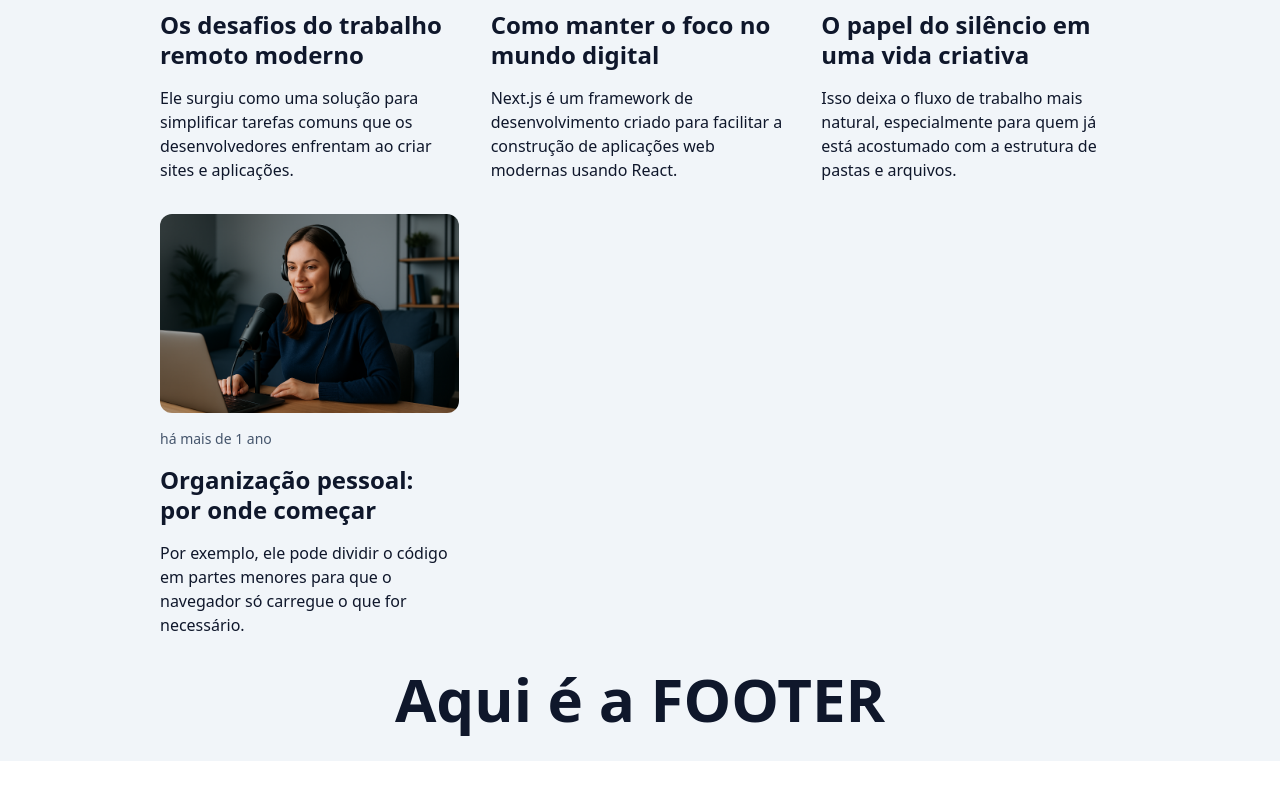
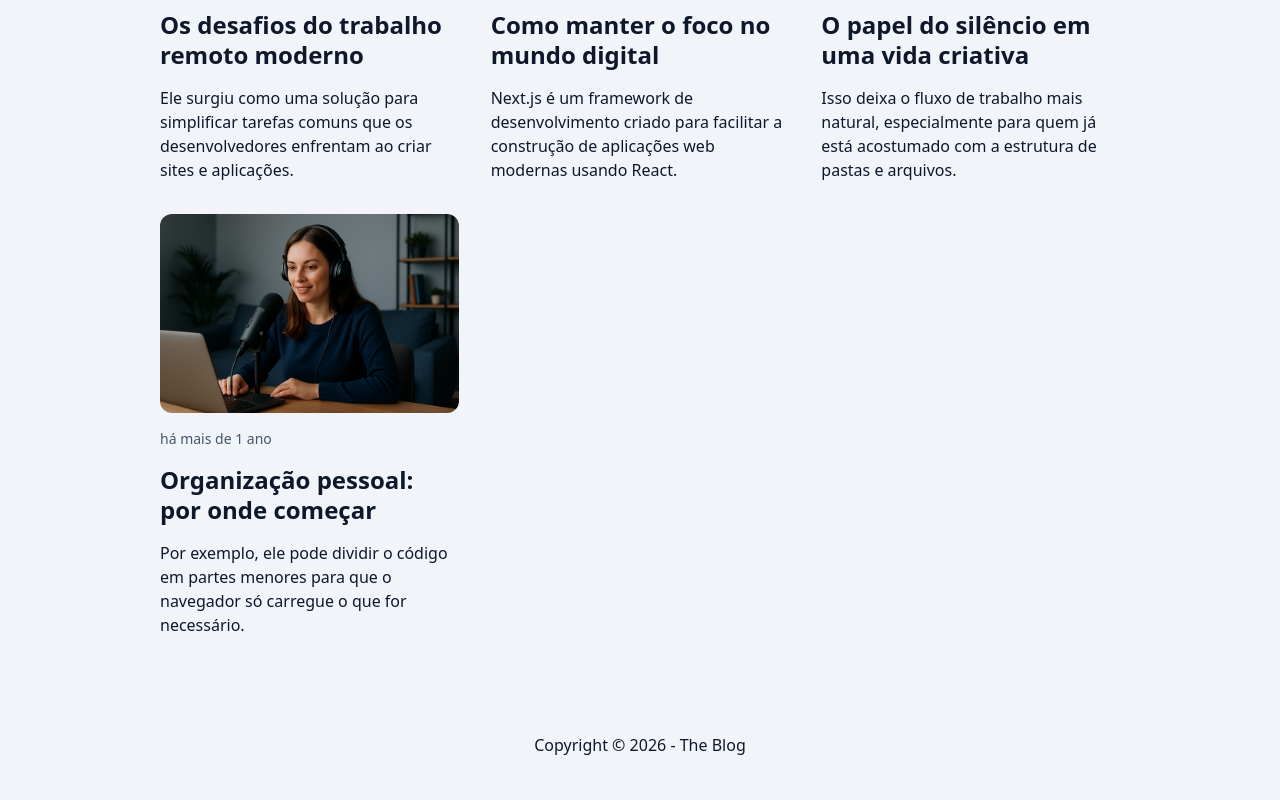
Before and after one commit to amadeu100401/theBlog, a Next.js app: page / in a window 1280 px wide. Shown: the part 1286-2086 px from the top of the page. Before the commit the page ends 2047 px from the top, so only its background shows below. Built offline with nearby package versions, Linux system fonts and the light colour scheme.

Commit message:
feature: adding footer component

```diff
--- a/src/app/layout.tsx
+++ b/src/app/layout.tsx
@@ -2,6 +2,7 @@ import type { Metadata } from 'next';
 import './globals.css';
 import { Container } from '../components/Container';
 import { Header } from '../components/Header';
+import { Footer } from '@/components/Footer/inde';
 
 export const metadata: Metadata = {
   title: { default: 'The Blog', template: '%s | The Blog' },
@@ -22,11 +23,7 @@ export default function RootLayout({
 
           {children}
 
-          <footer>
-            <h1 className='text-6xl font-bold text-center py-8'>
-              Aqui é a FOOTER
-            </h1>
-          </footer>
+          <Footer />
         </Container>
       </body>
     </html>
--- /dev/null
+++ b/src/components/Footer/inde.tsx
@@ -0,0 +1,16 @@
+import { LinkWrapper } from '../LinkWrapper';
+
+export function Footer() {
+  return (
+    <footer>
+      <h1 className='pb-16 text-center'>
+        <p className='py-8'>
+          <span>Copyright &copy; {new Date().getFullYear()} - </span>
+          <LinkWrapper href='/' about='Home page'>
+            The Blog
+          </LinkWrapper>
+        </p>
+      </h1>
+    </footer>
+  );
+}
--- a/src/components/PostLists/index.tsx
+++ b/src/components/PostLists/index.tsx
@@ -9,7 +9,7 @@ export async function PostsList() {
   return (
     <div
       className={clsx(
-        'grid grid-cols-1 gap-8',
+        'grid grid-cols-1 mb-16 gap-8',
         'sm:grid-cols-2',
         'lg:grid-cols-3',
       )}
```
